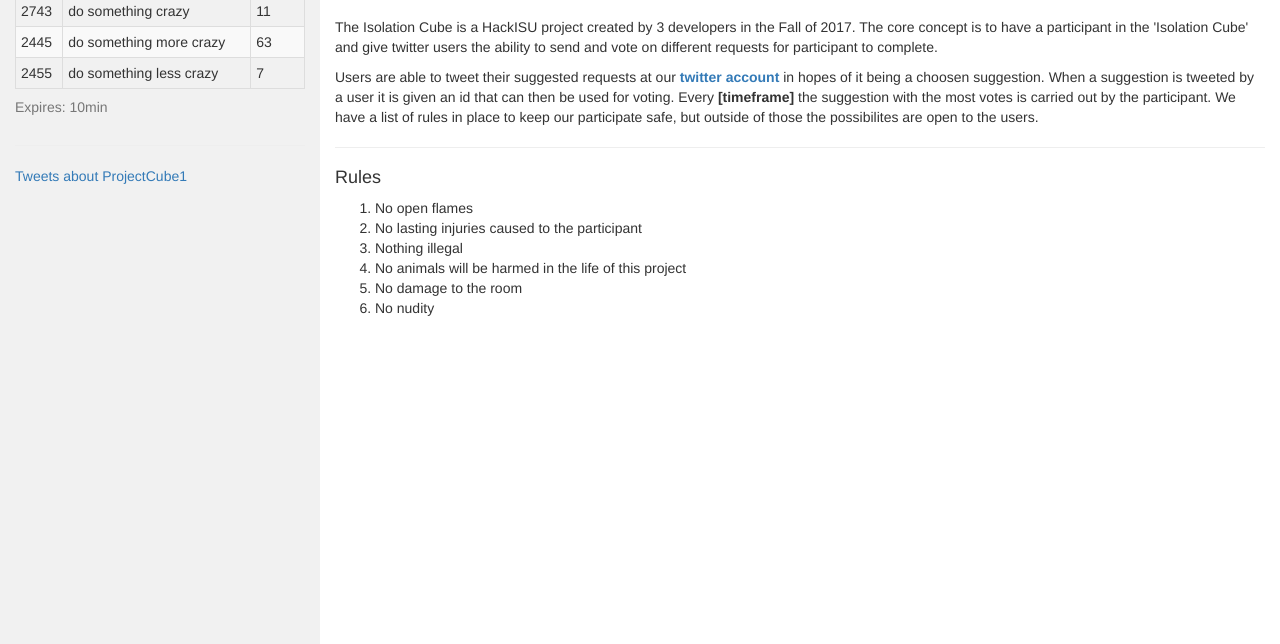
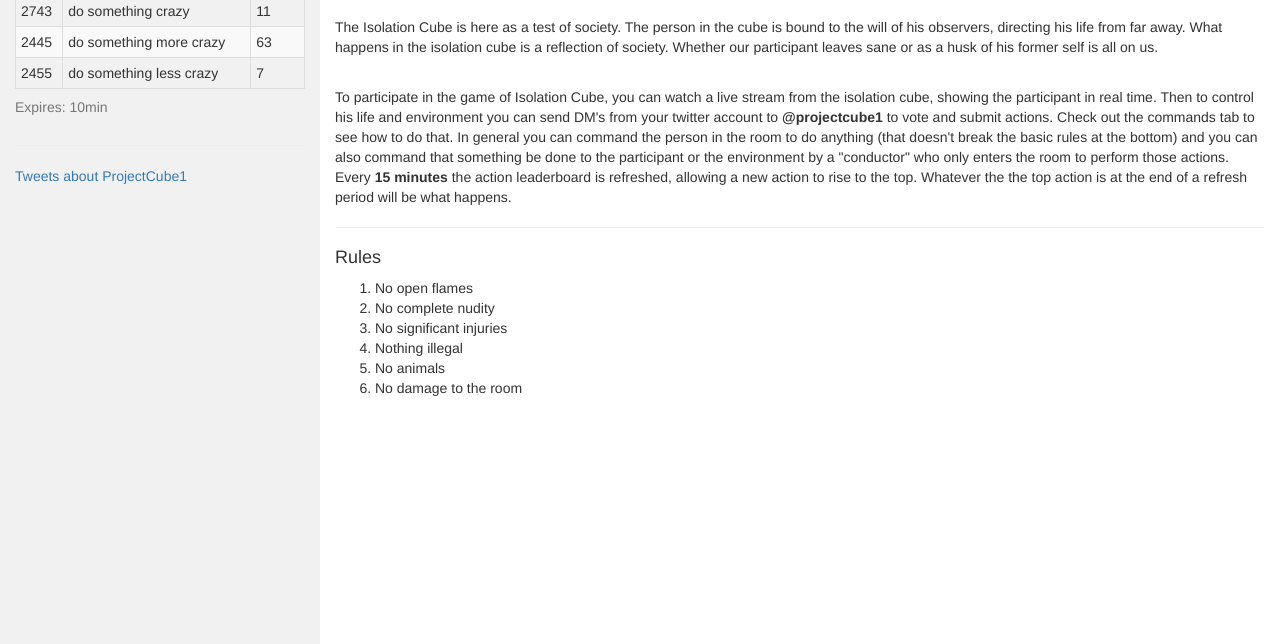
Before and after one commit to nab0310/HackISUF2017, a website: page about.html in a window 1280 px wide. Shown: the part 156-800 px from the top of the page. Drawn offline with nearby package versions, Linux system fonts and the light colour scheme.

Commit message:
FIRST COMMIT YEAH

```diff
--- a/about.html
+++ b/about.html
@@ -66,18 +66,27 @@
         </div>
         <div id="info">
             <p>
-                The Isolation Cube is a HackISU project created by 3 developers in the Fall of 2017. The core concept
-                is to have a participant in the 'Isolation Cube' and give twitter users the ability to send and vote
-                on different requests for participant to complete.
+                The Isolation Cube is here as a test of society. The person in
+                the cube is bound to the will of his observers, directing his
+                life from far away. What happens in the isolation cube is a
+                reflection of society. Whether our participant leaves sane or
+                as a husk of his former self is all on us.
             </p>
+            <br>
             <p>
-                Users are able to tweet their suggested requests at our
-                <strong><a href="https://twitter.com/ProjectCube1?lang=en" target="_blank">
-                twitter account</a></strong>
-                in hopes of it being a choosen suggestion. When a suggestion is tweeted by a user it is
-                given an id that can then be used for voting. Every <strong>[timeframe]</strong> the suggestion with the
-                most votes is carried out by the participant. We have a list of rules in place to keep our participate safe,
-                but outside of those the possibilites are open to the users.
+                To participate in the game of Isolation Cube, you can watch a
+                live stream from the isolation cube, showing the participant in
+                real time. Then to control his life and environment you can send
+                DM's from your twitter account to<strong> @projectcube1 </strong>
+                 to vote and submit actions. Check out the commands tab to see how to do
+                that. In general you can command the person in the room to do
+                anything (that doesn't break the basic rules at the bottom)
+                and you can also command that something be done to the
+                participant or the environment by a "conductor" who only enters
+                the room to perform those actions. Every <strong>15 minutes
+                </strong> the action leaderboard is refreshed, allowing a new
+                action to rise to the top. Whatever the the top action is at the
+                end of a refresh period will be what happens.
             </p>
         </div>
         <hr>
@@ -86,11 +95,11 @@
             <h4>Rules</h4>
                 <ol>
                     <li>No open flames</li>
-                    <li>No lasting injuries caused to the participant</li>
+                    <li>No complete nudity</li>
+                    <li>No significant injuries</li>
                     <li>Nothing illegal</li>
-                    <li>No animals will be harmed in the life of this project</li>
+                    <li>No animals</li>
                     <li>No damage to the room</li>
-                    <li>No nudity</li>
                 </ol>
             <p>
 
```
Also changed, not shown: contact.html (line endings or trailing spaces).
